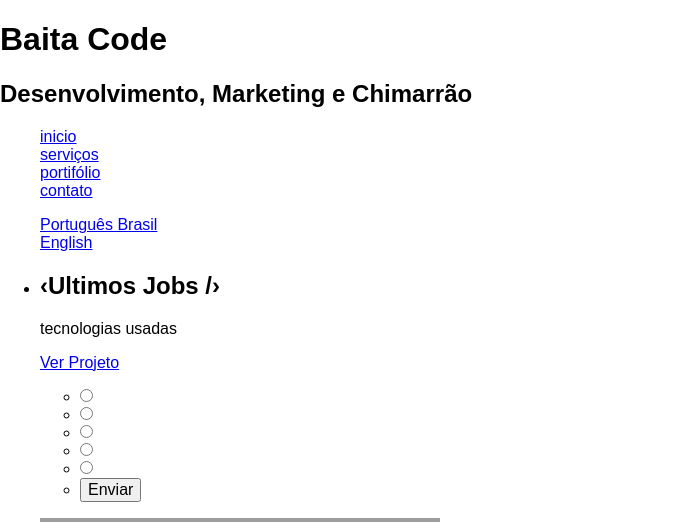
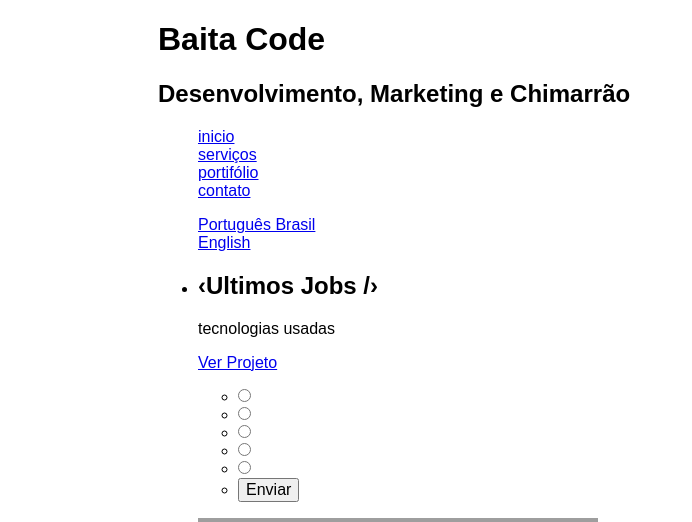
Before and after one commit to baita-code/BaitaCode, a PHP site: page / in a window 1280 px wide. Shown: the top 522 px of the page, without its empty margins (0-692 px from the left). Run offline with PHP 8.4, Linux system fonts and the light colour scheme; some libraries are stand-ins or nearby versions; grey boxes are pictures that could not be loaded.

Commit message:
Adicionado a wrapper

```diff
--- a/css/main.css
+++ b/css/main.css
@@ -0,0 +1,4 @@
+.wrapper{
+	width: 964px;
+	margin: auto;
+}
--- a/footer.php
+++ b/footer.php
@@ -1,4 +1,5 @@
         <footer>
+        	<div class="wrapper">
 	        	<div class="left">
 	        		 <h1>Baita Code</h1>
 	            	 <h2>Desenvolvimento, Marketing e Chimarrão</h2>
@@ -41,6 +42,7 @@
 			            </nav>
 		            </address>
 	        	</div>
+        	</div>
         </footer>
 
         <script src="http://code.jquery.com/jquery-1.11.1.min.js"></script>
--- a/header.php
+++ b/header.php
@@ -20,6 +20,7 @@
             <p class="browsehappy">Você está usando <strong>um antigo</strong> navegador. Por Favor <a href="http://browsehappy.com/">atualize seu navegador</a> para melhorar sua experiencia.</p>
         <![endif]-->
         <header>
+            <div class="wrapper">
                 <h1>Baita Code</h1>
                 <h2>Desenvolvimento, Marketing e Chimarrão</h2>
 
@@ -38,4 +39,5 @@
                         <li><a href="#" class="bt-en" title="Alterar idioma para inglês EUA">English</a></li>
                     </ul>
                 </nav>
+            </div>
         </header>
--- a/index.php
+++ b/index.php
@@ -1,6 +1,7 @@
 <?php include "header.php"; ?>
 
     <section class="ultimos-jobs">
+        <div class="wrapper">
             <ul>
                 <li>
                     <h2>&lsaquo;Ultimos Jobs /&rsaquo;</h2>
@@ -26,9 +27,11 @@
                     </figure>
                 </li>
             </ul>
+        </div>
     </section>
 
     <section class="quem-somos">
+        <div class="wrapper">
             <h2>&lsaquo;Quem Somos /&rsaquo;</h2>
             <figure>
                 <img src="#" alt="" />
@@ -67,9 +70,11 @@
                     </audio>
                 </div>
             </div>
+        </div>
     </section>
 
     <section class="nossos-servicos">
+        <div class="wrapper">
             <h2>&lsaquo;Nossos Serviços /&rsaquo;</h2>
             <ul>
                 <li>
@@ -105,9 +110,11 @@
                     <a class="bt-contatar" href="" title="Entrar em contato conosco">Contatar</a>
                 </li>
             </ul>
+        </div>
     </section>
 
     <section class="portifolio">
+        <div class="wrapper">
             <h2>&lsaquo;Portifólio /&rsaquo;</h2>
             <ul>
                 <li><a href=""><img src="" alt=""></a></li>
@@ -117,9 +124,11 @@
                 <li><a href=""><img src="" alt=""></a></li>
                 <li><a href=""><img src="" alt=""></a></li>
             </ul>
+        </div>
     </section>
 
     <section class="entre-em-contato">
+        <div class="wrapper">
             <h2>&lsaquo;Entre em Contato /&rsaquo;</h2>
             <form action="" method="">
                 <ul>
@@ -144,6 +153,7 @@
                     </li>
                 </ul>
             </form>
+        </div>
     </section>
 
 <?php include "footer.php"; ?>
```
Lines whose indentation alone changed are shown as unchanged.
